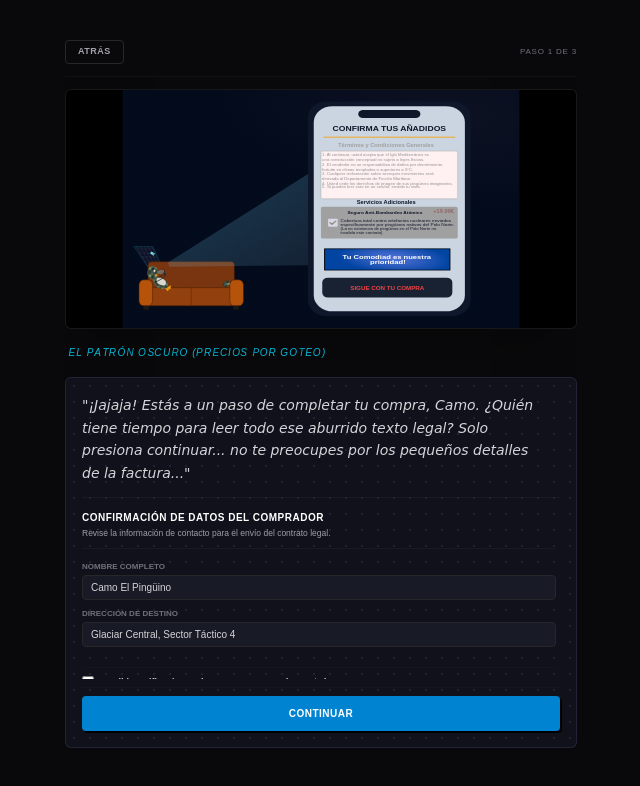
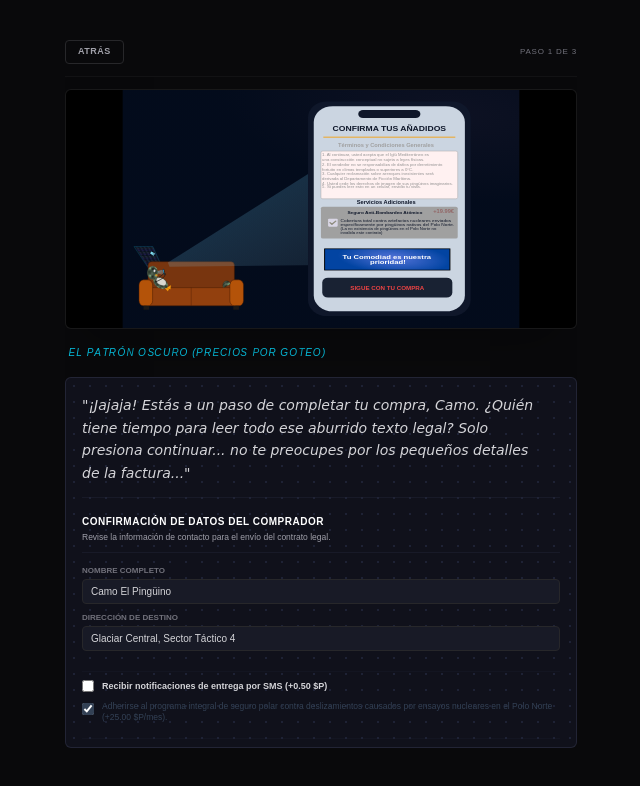
Before and after one commit to RealPingu/proyecto-memoria, a Next.js app: page /game/playground/scene/scene_15v2 in a window 1280 px wide. Shown: the top 786 px of the page, without its empty margins (319-959 px from the left). Built offline with nearby package versions, Linux system fonts and the light colour scheme.

Commit message:
fix: corregir empaquetamiento visual de Drip Pricing haciendo la caja de diálogo completamente autoscrolleable

```diff
--- a/app/game/narrative/components/battle_2_drip_pricing_render.tsx
+++ b/app/game/narrative/components/battle_2_drip_pricing_render.tsx
@@ -82,7 +82,7 @@ export default function Battle2DripPricingRender({ onCorrect, onIncorrect, onBac
           {/* =======================================================
               CAJA DE DIÁLOGO INTERACTIVA DE CHECKOUT
               ======================================================= */}
-          <div className="flex-1 min-h-0 w-full bg-[#131520]/80 border border-[#272a3d]/80 rounded-md flex flex-col justify-between relative select-none p-4 bg-[radial-gradient(#1e2235_1px,transparent_1px)] [background-size:16px_16px]">
+          <div className="flex-1 w-full bg-[#131520]/80 border border-[#272a3d]/80 rounded-md flex flex-col relative select-none p-4 bg-[radial-gradient(#1e2235_1px,transparent_1px)] [background-size:16px_16px] overflow-y-auto custom-scrollbar gap-4">
 
             {/* SECCIÓN 1: Narrativa / Texto Introductorio del Patrón Oscuro */}
             <div
@@ -93,7 +93,7 @@ export default function Battle2DripPricingRender({ onCorrect, onIncorrect, onBac
             </div>
 
             {/* Contenedor del paso actual */}
-            <div className="flex-1 min-h-0 flex flex-col justify-start overflow-y-auto custom-scrollbar pr-1 mt-3">
+            <div className="flex-1 flex flex-col justify-start">
 
               {step === 1 && (
                 <div className="flex flex-col gap-3">
@@ -250,8 +250,8 @@ export default function Battle2DripPricingRender({ onCorrect, onIncorrect, onBac
 
             </div>
 
-            {/* 3. BOTONES DE ACCIÓN */}
-            <div className="shrink-0 pt-2 border-t border-[#272a3d]/20 mt-2">
+            {/* 3. BOTONES DE ACCIÓN (Alineados abajo naturalmente) */}
+            <div className="shrink-0 pt-2 border-t border-[#272a3d]/20 mt-auto">
               {step === 1 && (
                 <button
                   onClick={() => setStep(2)}
--- a/app/game/playground/scene/scene_15v2/page.tsx
+++ b/app/game/playground/scene/scene_15v2/page.tsx
@@ -73,7 +73,7 @@ export default function Scene15v2PlaygroundPage() {
           {/* =======================================================
               CAJA DE DIÁLOGO INTERACTIVA DE CHECKOUT (Mismo Estilo)
               ======================================================= */}
-          <div className="flex-1 min-h-0 w-full bg-[#131520]/80 border border-[#272a3d]/80 rounded-md flex flex-col justify-between relative select-none p-4 bg-[radial-gradient(#1e2235_1px,transparent_1px)] [background-size:16px_16px]">
+          <div className="flex-1 min-h-0 w-full bg-[#131520]/80 border border-[#272a3d]/80 rounded-md flex flex-col relative select-none p-4 bg-[radial-gradient(#1e2235_1px,transparent_1px)] [background-size:16px_16px] overflow-y-auto custom-scrollbar gap-4">
 
             {/* SECCIÓN 1: Narrativa / Texto Introductorio del Patrón Oscuro */}
             <div
@@ -84,7 +84,7 @@ export default function Scene15v2PlaygroundPage() {
             </div>
 
             {/* Contenedor del paso actual */}
-            <div className="flex-1 min-h-0 flex flex-col justify-start overflow-y-auto custom-scrollbar pr-1 mt-3">
+            <div className="flex-1 flex flex-col justify-start">
 
               {step === 1 && (
                 <div className="flex flex-col gap-3">
@@ -241,8 +241,8 @@ export default function Scene15v2PlaygroundPage() {
 
             </div>
 
-            {/* 3. BOTONES DE ACCIÓN (Alineados abajo) */}
-            <div className="shrink-0 pt-2 border-t border-[#272a3d]/20 mt-2">
+            {/* 3. BOTONES DE ACCIÓN (Alineados abajo naturalmente) */}
+            <div className="shrink-0 pt-2 border-t border-[#272a3d]/20 mt-auto">
               {step === 1 && (
                 <button
                   onClick={() => setStep(2)}
```
